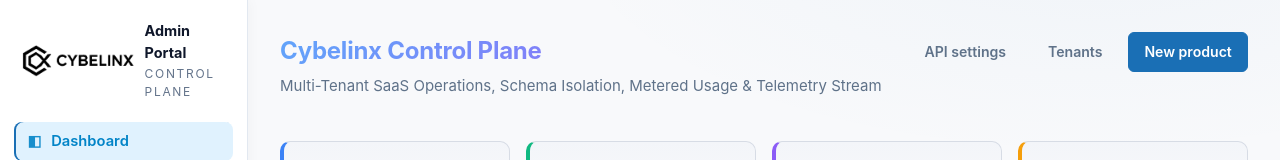
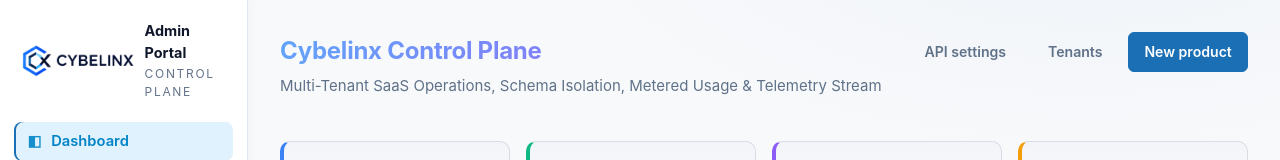
Before and after one commit to selva-aiprojects/cybelinx-platform, a Next.js app in the folder apps/admin-portal/: page / in a window 1280 px wide. Shown: the top 160 px of the page. Built offline with nearby package versions, Linux system fonts and the light colour scheme; no server answers.

Commit message:
fix(brand): remove brightness(0) filter to restore original full-color Cybelinx logo branding

```diff
--- a/apps/admin-portal/src/app/nav.tsx
+++ b/apps/admin-portal/src/app/nav.tsx
@@ -49,7 +49,7 @@
           alt="Cybelinx"
           width={573}
           height={160}
-          style={{ height: 32, width: 'auto', filter: 'brightness(0)' }}
+          style={{ height: 32, width: 'auto' }}
           priority
         />
         <div>
```
